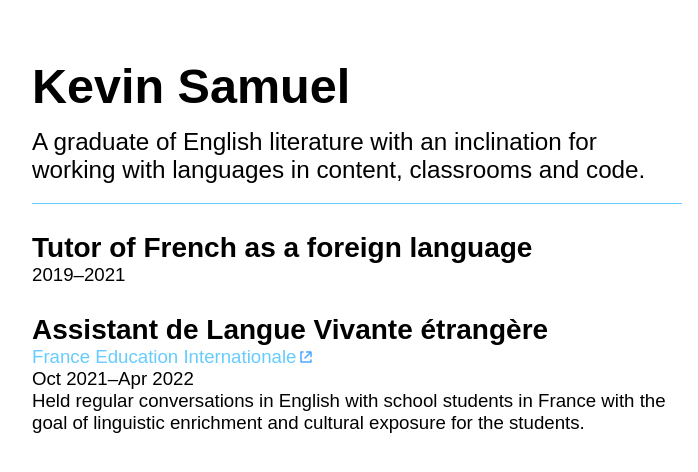
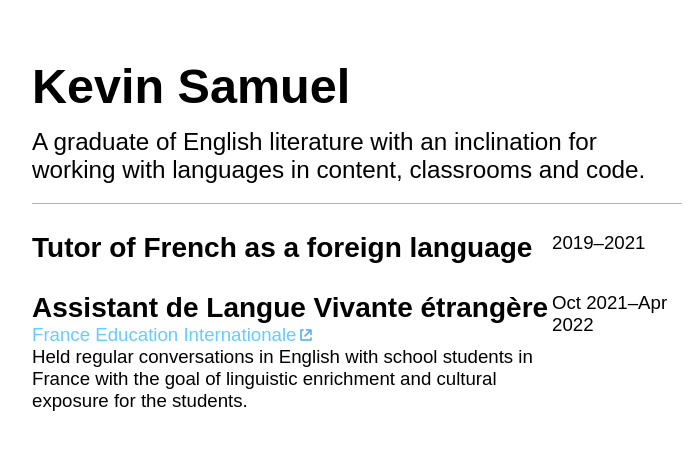
Before and after one commit to kevinnls/resume, a Jekyll site: the page built from index.md, in a window 1280 px wide. Shown: the top 472 px of the page, without its empty margins (283-981 px from the left). Built offline with Jekyll 4.4.1, drawn with Linux system fonts in a browser that asks for light colours.

Commit message:
experiment with grids for experience cards
ps: those are both the same word in french

```diff
--- a/_includes/layout.css
+++ b/_includes/layout.css
@@ -72,6 +72,8 @@ header {
 
 .experience {
   margin: 1.5em 0px;
+  display: grid;
+  grid-template-columns: 4fr 1fr;
 }
 
 a:link {
--- a/_includes/work_experience.liquid
+++ b/_includes/work_experience.liquid
@@ -9,6 +9,7 @@ dataerror: expected value not found in this data structure
 
 {%-if exp.hide != true and exp.title and exp.title != empty-%}
 <div class="experience work">
+<div>
 <h2>{{exp.title}}</h2>
 
 {%-comment-%}check if array/hash{%-endcomment-%}
@@ -26,12 +27,14 @@ dataerror: expected value not found in this data structure
 {%-endif-%}
 {%-endif-%}
 
-{%-if exp.period and exp.period != empty-%}
-<p class="period">{{-exp.period-}}</p>
-{%-endif-%}
-
 {%-if exp.description and exp.description != empty-%}
 <p class="description">{{-exp.description-}}</p>
+{%-endif-%}
+</div>
+{%-if exp.period and exp.period != empty-%}
+<div>
+<p class="period">{{-exp.period-}}</p>
+</div>
 {%-endif-%}
 
 </div>
```
